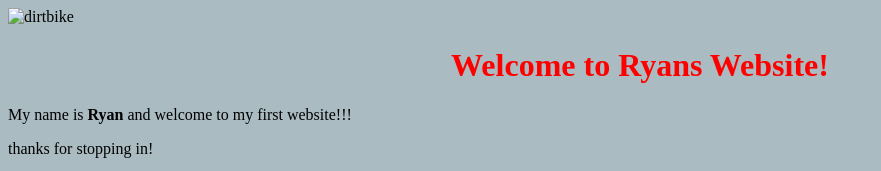
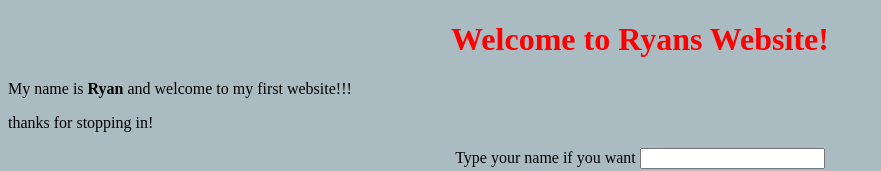
Before and after one commit to rclish8322/my-first-website, a plain HTML site: page index.html in a window 1280 px wide. Shown: the top 171 px of the page, without its empty margins (0-881 px from the left). Drawn offline with Linux system fonts and the light colour scheme.

Commit message:
Add files via upload

```diff
--- a/index.html
+++ b/index.html
@@ -7,7 +7,7 @@
 <link rel="stylesheet" href="main.css">
 
 <body>
-<img src="dirtbike.png" alt="dirtbike">
+
 
 <h1>Welcome to Ryans Website!</h1>
 <style>p.dotted {border-style: dotted;}</style>
```
